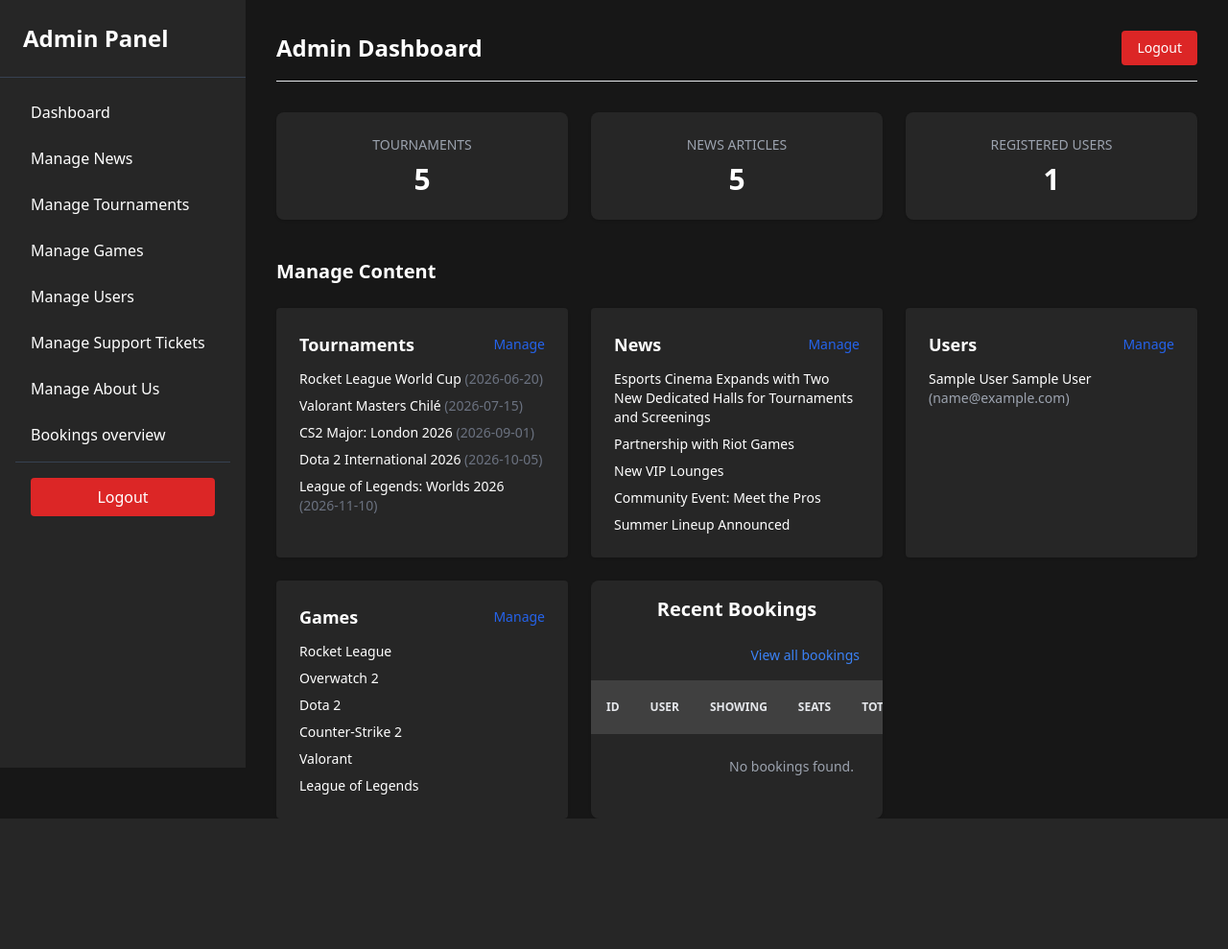
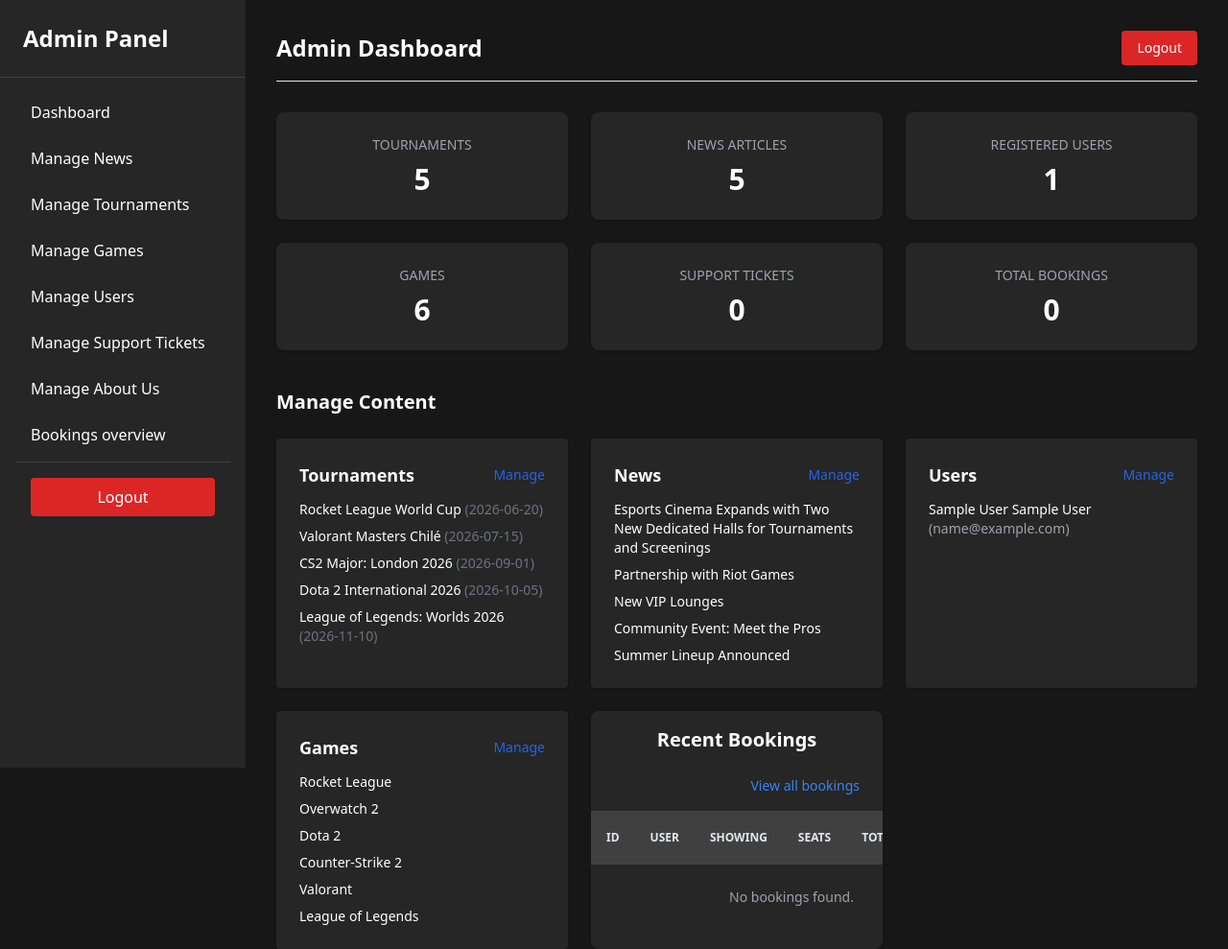
Before and after one commit to Sinyedu/dwpcinema-2025, a PHP site: page /views/admin_dashboard.php in a window 1280 px wide. Shown: the whole page at 96% size. Before the commit the page ends 853 px from the top, so only its background shows below. Run offline with PHP 8.4, Linux system fonts and the light colour scheme; the visitor is signed in with stand-in values (Sample User, id 1); data comes from the database, SQL or seed files in the repository; data that the repository does not hold is empty; a stand-in replaces the project's code that opens the database connection; some libraries are stand-ins or nearby versions.

Commit message:
fix: updated dashboard chips to have more info

```diff
--- a/controllers/BookingController.php
+++ b/controllers/BookingController.php
@@ -25,6 +25,11 @@ class BookingController
         return $this->bookingModel->getAll();
     }
 
+    public function getTotalBookingCount(): int
+    {
+        return $this->bookingModel->getTotalCount();
+    }
+
     public function getLatestBookings(int $limit = 5): array
     {
         return $this->bookingModel->getLatest($limit);
--- a/models/Booking.php
+++ b/models/Booking.php
@@ -65,6 +65,13 @@ class Booking
 
         return $stmt->fetchAll(PDO::FETCH_ASSOC);
     }
+
+    public function getTotalCount(): int
+    {
+        $stmt = $this->pdo->query("SELECT COUNT(*) FROM Booking");
+        return (int)$stmt->fetchColumn();
+    }
+
     public function getLatest(int $limit = 5): array
     {
         $stmt = $this->pdo->prepare("
--- a/views/admin_dashboard.php
+++ b/views/admin_dashboard.php
@@ -36,6 +36,7 @@ $reservations = $reservationsStmt->fetchAll(PDO::FETCH_ASSOC);
 $tickets = $adminSupport->getAllTickets();
 $bookings = $bookingController->getLatestBookings(5);
 $users = $adminController->getAllUsers();
+$totalBookings = $bookingController->getTotalBookingCount();
 $tournaments = $tournamentController->getAllTournaments();
 $news = $newsController->getAllNews();
 $games = $gameController->getAllGames();
@@ -72,6 +73,18 @@ $games = $gameController->getAllGames();
             <div class="bg-neutral-800 p-6 rounded-lg shadow text-center">
                 <h2 class="text-gray-400 text-sm uppercase mb-2">Registered Users</h2>
                 <p class="text-3xl font-bold text-white"><?= count($users) ?></p>
+            </div>
+            <div class="bg-neutral-800 p-6 rounded-lg shadow text-center">
+                <h2 class="text-gray-400 text-sm uppercase mb-2">Games</h2>
+                <p class="text-3xl font-bold text-white"><?= count($games) ?></p>
+            </div>
+            <div class="bg-neutral-800 p-6 rounded-lg shadow text-center">
+                <h2 class="text-gray-400 text-sm uppercase mb-2">Support Tickets</h2>
+                <p class="text-3xl font-bold text-white"><?= count($tickets) ?></p>
+            </div>
+            <div class="bg-neutral-800 p-6 rounded-lg shadow text-center">
+                <h2 class="text-gray-400 text-sm uppercase mb-2">Total Bookings</h2>
+                <p class="text-3xl font-bold text-white"><?= $totalBookings ?></p>
             </div>
         </section>
 
```
